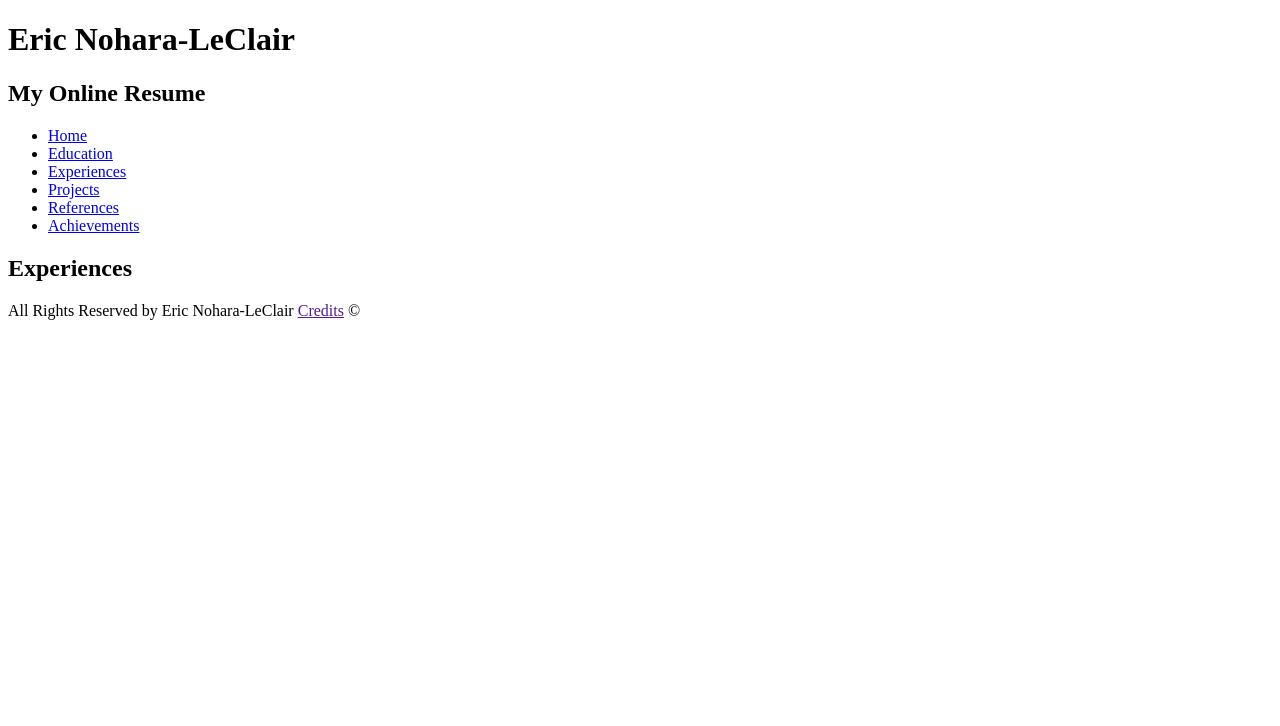
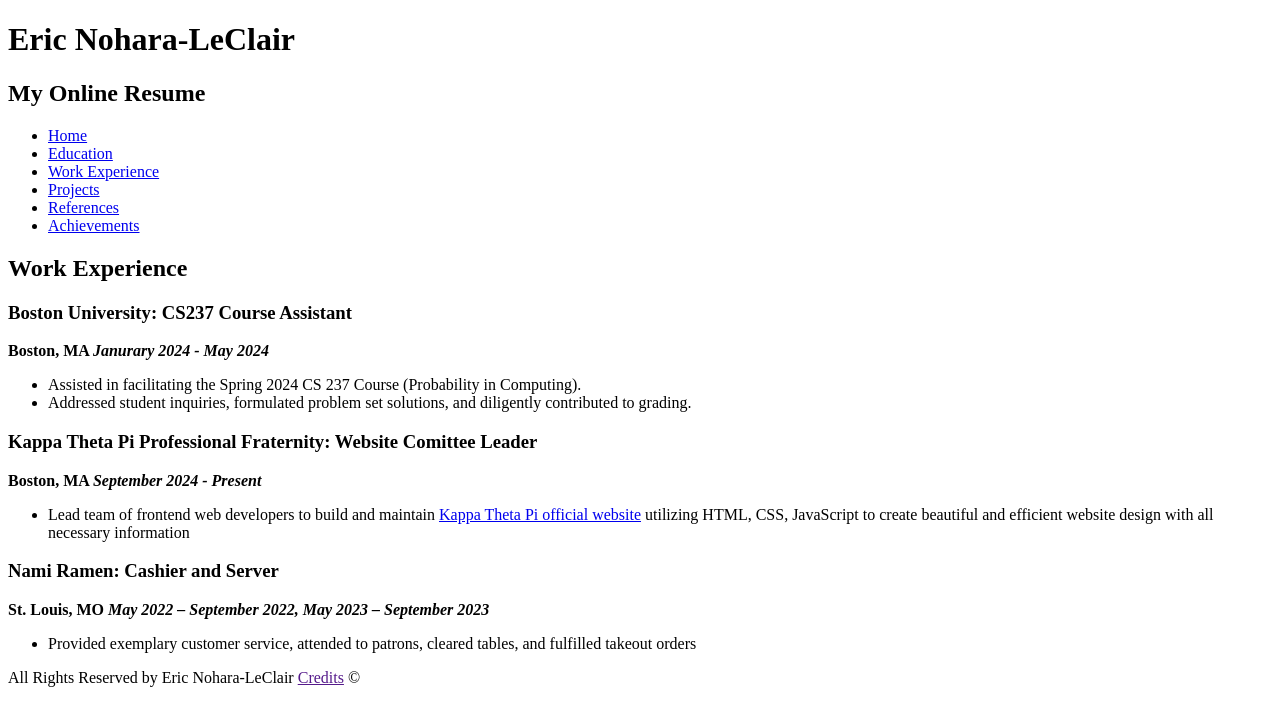
Before and after one commit to EricNohara/mp-1, a plain HTML site: page views/experiences.html in a window 1280 px wide. Drawn offline with Linux system fonts and the light colour scheme.

Commit message:
added work experience html content

```diff
--- a/views/experiences.html
+++ b/views/experiences.html
@@ -14,14 +14,61 @@
       <ul>
         <li><a href="../index.html">Home</a></li>
         <li><a href="education.html">Education</a></li>
-        <li><a href="experiences.html">Experiences</a></li>
+        <li><a href="experiences.html">Work Experience</a></li>
         <li><a href="projects.html">Projects</a></li>
         <li><a href="references.html">References</a></li>
         <li><a href="achievements.html">Achievements</a></li>
       </ul>
     </nav>
     <main>
-      <h2>Experiences</h2>
+      <h2>Work Experience</h2>
+      <div class="experience-container">
+        <h3>Boston University: CS237 Course Assistant</h3>
+        <b
+          >Boston, MA <span><i>Janurary 2024 - May 2024</i></span></b
+        >
+        <ul>
+          <li>
+            Assisted in facilitating the Spring 2024 CS 237 Course (Probability
+            in Computing).
+          </li>
+          <li>
+            Addressed student inquiries, formulated problem set solutions, and
+            diligently contributed to grading.
+          </li>
+        </ul>
+      </div>
+      <div class="experience-container">
+        <h3>Kappa Theta Pi Professional Fraternity: Website Comittee Leader</h3>
+        <b
+          >Boston, MA <span><i>September 2024 - Present</i></span></b
+        >
+        <ul>
+          <li>
+            Lead team of frontend web developers to build and maintain
+            <a href="https://ktpbostonu.com/index.html"
+              >Kappa Theta Pi official website</a
+            >
+            utilizing HTML, CSS, JavaScript to create beautiful and efficient
+            website design with all necessary information
+          </li>
+        </ul>
+      </div>
+      <div class="experience-container">
+        <h3>Nami Ramen: Cashier and Server</h3>
+        <b
+          >St. Louis, MO
+          <span
+            ><i>May 2022 – September 2022, May 2023 – September 2023</i></span
+          ></b
+        >
+        <ul>
+          <li>
+            Provided exemplary customer service, attended to patrons, cleared
+            tables, and fulfilled takeout orders
+          </li>
+        </ul>
+      </div>
     </main>
     <footer>
       <p>
```
Also changed, not shown: index.html (+18 -2 lines), views/achievements.html (+1 -1 lines), views/education.html (+1 -1 lines), views/projects.html (+1 -1 lines), views/references.html (+1 -1 lines), imgs/Eric_Portrait_Square.jpg (added).
